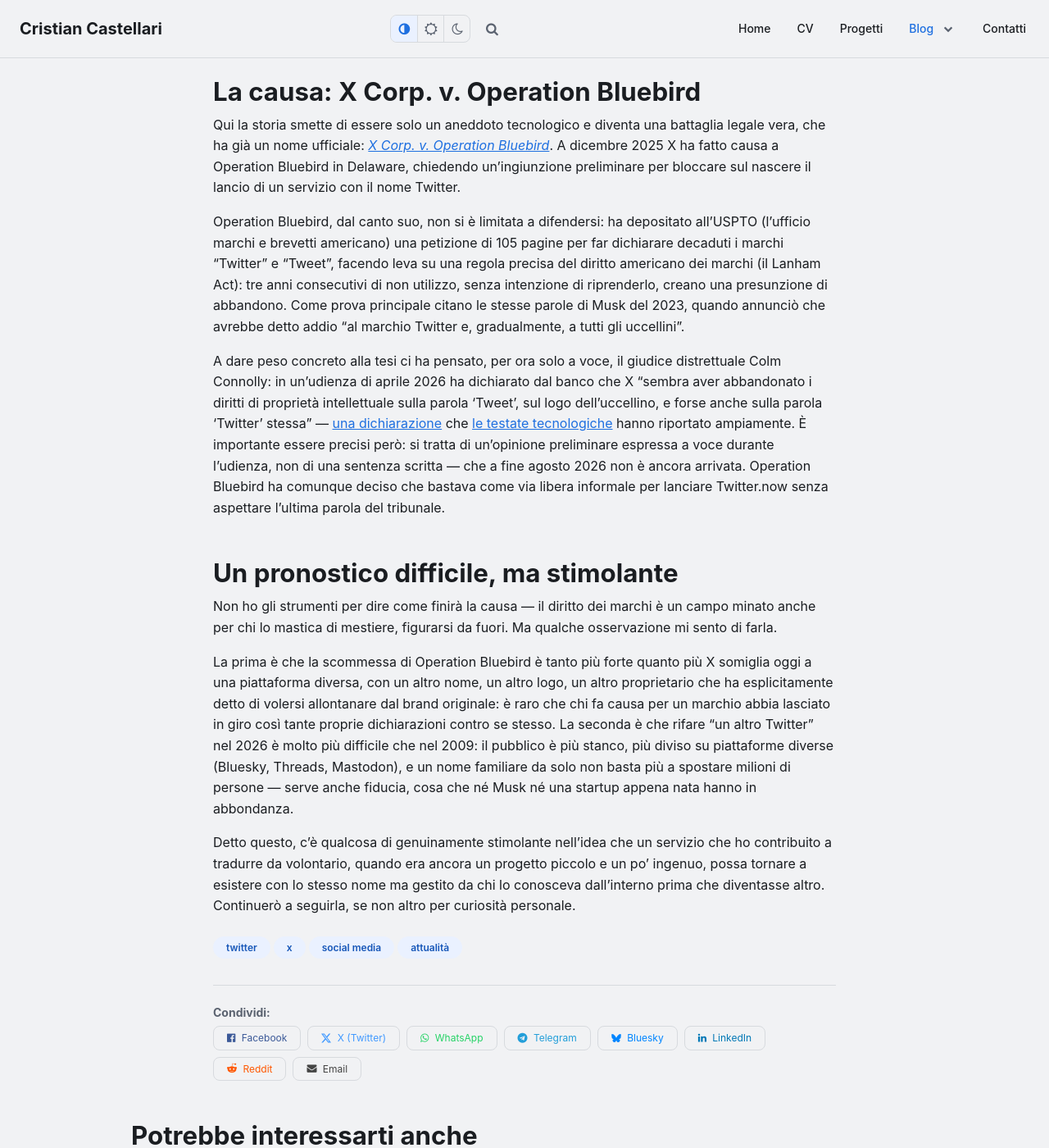
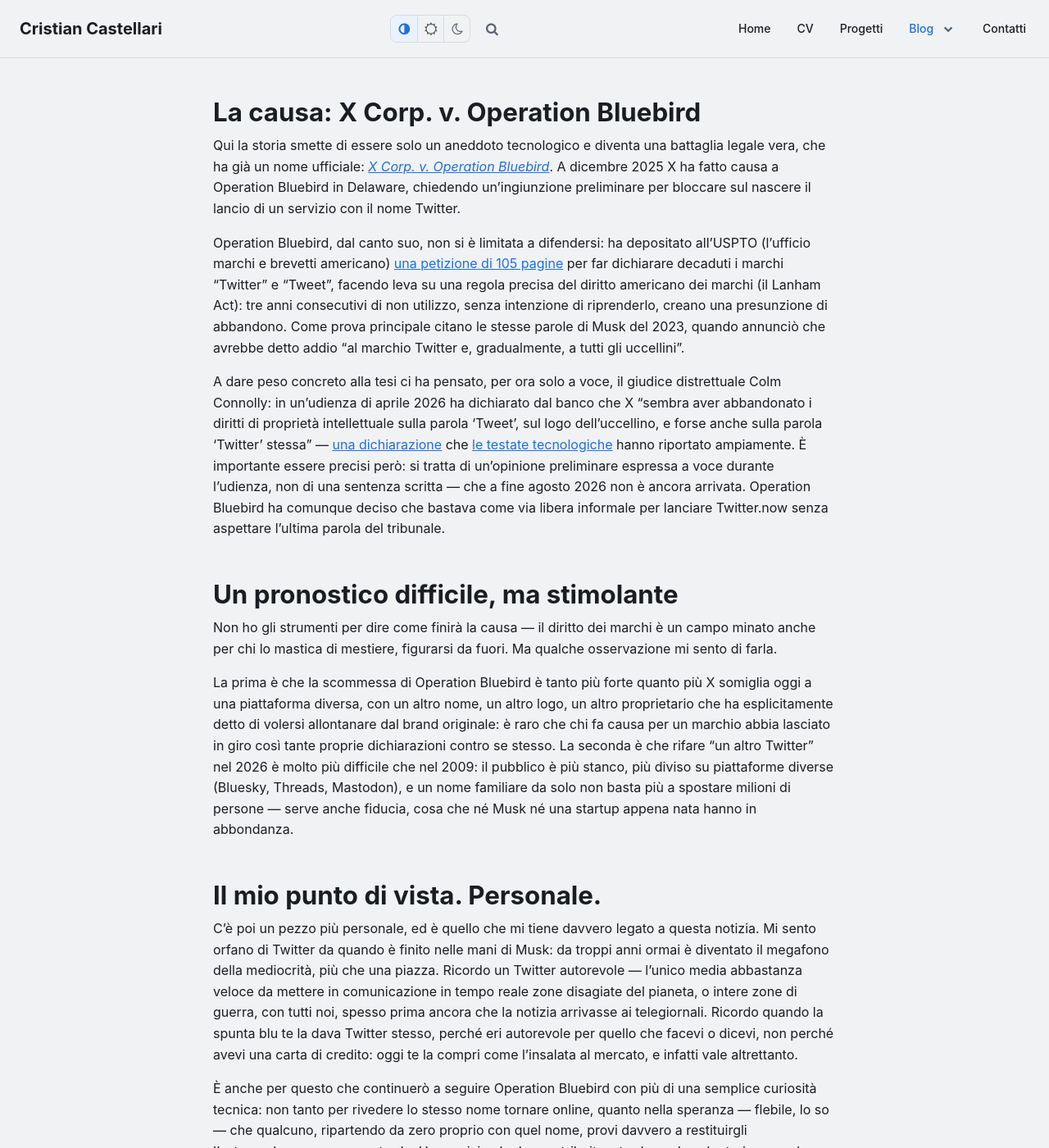
Before and after one commit to Skyflash/skyflash.github.io, a Jekyll site: the page built from _posts/it/2026-08-29-twitter-torna-operation-bluebird.md, in a window 1280 px wide and 1400 px high, scrolled down 1497 px. Shown: the whole window at 82% size. Built offline with Jekyll 4.4.1, drawn with Linux system fonts in a browser that asks for light colours; comment, search, counter and statistics services are not loaded; some of the changed text lies outside the part shown.

Commit message:
Post Operation Bluebird: fonte petizione USPTO e chiusura personale
Aggiunta la fonte per la petizione da 105 pagine all'USPTO, e separato
in una sezione dedicata ("Il mio punto di vista. Personale.") il
riflesso personale sul Twitter pre-Musk rispetto alle previsioni
sulla causa legale.

Co-Authored-By: Claude Sonnet 5 <noreply@anthropic.com>

```diff
--- a/_posts/it/2026-08-29-twitter-torna-operation-bluebird.md
+++ b/_posts/it/2026-08-29-twitter-torna-operation-bluebird.md
@@ -34,7 +34,7 @@ La tesi di fondo di Coates e Peroff è semplice da riassumere: X non usa più il
 
 Qui la storia smette di essere solo un aneddoto tecnologico e diventa una battaglia legale vera, che ha già un nome ufficiale: [*X Corp. v. Operation Bluebird*](https://en.wikipedia.org/wiki/X_Corp._v._Operation_Bluebird). A dicembre 2025 X ha fatto causa a Operation Bluebird in Delaware, chiedendo un'ingiunzione preliminare per bloccare sul nascere il lancio di un servizio con il nome Twitter.
 
-Operation Bluebird, dal canto suo, non si è limitata a difendersi: ha depositato all'USPTO (l'ufficio marchi e brevetti americano) una petizione di 105 pagine per far dichiarare decaduti i marchi "Twitter" e "Tweet", facendo leva su una regola precisa del diritto americano dei marchi (il Lanham Act): tre anni consecutivi di non utilizzo, senza intenzione di riprenderlo, creano una presunzione di abbandono. Come prova principale citano le stesse parole di Musk del 2023, quando annunciò che avrebbe detto addio "al marchio Twitter e, gradualmente, a tutti gli uccellini".
+Operation Bluebird, dal canto suo, non si è limitata a difendersi: ha depositato all'USPTO (l'ufficio marchi e brevetti americano) [una petizione di 105 pagine](https://cybernews.com/tech/key-takeaways-operation-bluebird-launches-twitter-now-amid-x-trademark-fight/) per far dichiarare decaduti i marchi "Twitter" e "Tweet", facendo leva su una regola precisa del diritto americano dei marchi (il Lanham Act): tre anni consecutivi di non utilizzo, senza intenzione di riprenderlo, creano una presunzione di abbandono. Come prova principale citano le stesse parole di Musk del 2023, quando annunciò che avrebbe detto addio "al marchio Twitter e, gradualmente, a tutti gli uccellini".
 
 A dare peso concreto alla tesi ci ha pensato, per ora solo a voce, il giudice distrettuale Colm Connolly: in un'udienza di aprile 2026 ha dichiarato dal banco che X "sembra aver abbandonato i diritti di proprietà intellettuale sulla parola 'Tweet', sul logo dell'uccellino, e forse anche sulla parola 'Twitter' stessa" — [una dichiarazione](https://www.engadget.com/2246550/theres-a-new-twitter-in-town-even-though-a-judge-has-yet-to-rule-on-a-trademark-injunction/) che [le testate tecnologiche](https://www.techrepublic.com/article/news-twitter-now-x-trademark-fight-2026/) hanno riportato ampiamente. È importante essere precisi però: si tratta di un'opinione preliminare espressa a voce durante l'udienza, non di una sentenza scritta — che a fine agosto 2026 non è ancora arrivata. Operation Bluebird ha comunque deciso che bastava come via libera informale per lanciare Twitter.now senza aspettare l'ultima parola del tribunale.
 
@@ -44,4 +44,8 @@ Non ho gli strumenti per dire come finirà la causa — il diritto dei marchi è
 
 La prima è che la scommessa di Operation Bluebird è tanto più forte quanto più X somiglia oggi a una piattaforma diversa, con un altro nome, un altro logo, un altro proprietario che ha esplicitamente detto di volersi allontanare dal brand originale: è raro che chi fa causa per un marchio abbia lasciato in giro così tante proprie dichiarazioni contro se stesso. La seconda è che rifare "un altro Twitter" nel 2026 è molto più difficile che nel 2009: il pubblico è più stanco, più diviso su piattaforme diverse (Bluesky, Threads, Mastodon), e un nome familiare da solo non basta più a spostare milioni di persone — serve anche fiducia, cosa che né Musk né una startup appena nata hanno in abbondanza.
 
-Detto questo, c'è qualcosa di genuinamente stimolante nell'idea che un servizio che ho contribuito a tradurre da volontario, quando era ancora un progetto piccolo e un po' ingenuo, possa tornare a esistere con lo stesso nome ma gestito da chi lo conosceva dall'interno prima che diventasse altro. Continuerò a seguirla, se non altro per curiosità personale.
+## Il mio punto di vista. Personale.
+
+C'è poi un pezzo più personale, ed è quello che mi tiene davvero legato a questa notizia. Mi sento orfano di Twitter da quando è finito nelle mani di Musk: da troppi anni ormai è diventato il megafono della mediocrità, più che una piazza. Ricordo un Twitter autorevole — l'unico media abbastanza veloce da mettere in comunicazione in tempo reale zone disagiate del pianeta, o intere zone di guerra, con tutti noi, spesso prima ancora che la notizia arrivasse ai telegiornali. Ricordo quando la spunta blu te la dava Twitter stesso, perché eri autorevole per quello che facevi o dicevi, non perché avevi una carta di credito: oggi te la compri come l'insalata al mercato, e infatti vale altrettanto.
+
+È anche per questo che continuerò a seguire Operation Bluebird con più di una semplice curiosità tecnica: non tanto per rivedere lo stesso nome tornare online, quanto nella speranza — flebile, lo so — che qualcuno, ripartendo da zero proprio con quel nome, provi davvero a restituirgli l'autorevolezza persa per strada. Un servizio che ho contribuito a tradurre da volontario, quando era ancora un progetto piccolo e un po' ingenuo, che torna a esistere gestito da chi lo conosceva dall'interno prima che diventasse altro: difficile. Ma vale la pena sperarci.
```
